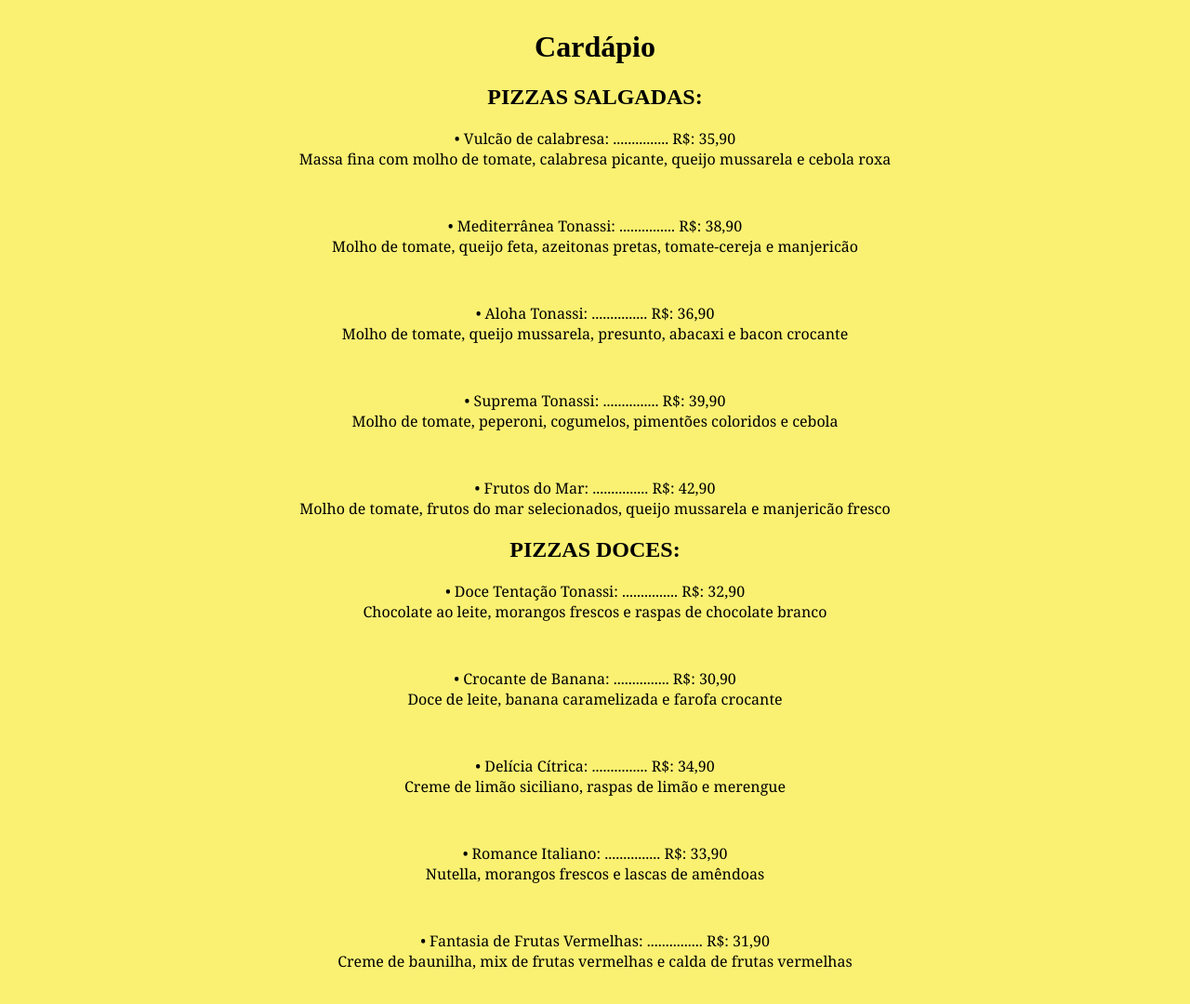
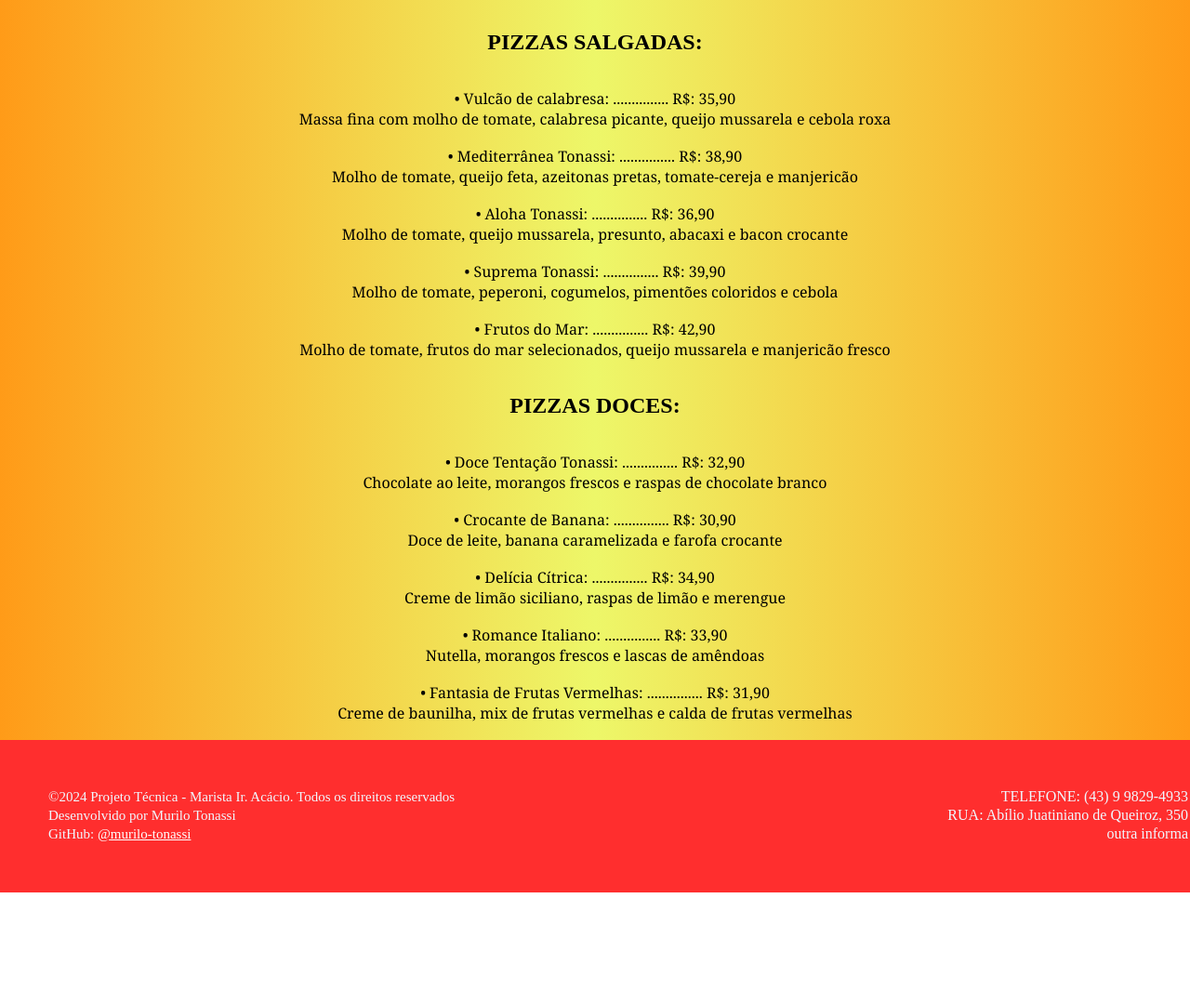
Before and after one commit to murilo-tonassi/Cardapio, a plain HTML site: page index.html in a window 1280 px wide. Shown: the part 460-1540 px from the top of the page at 93% size. After the commit the page ends 1420 px from the top, so only its background shows below. Drawn offline with Linux system fonts and the light colour scheme; a script that the page names is missing.

Commit message:
alteração

```diff
--- a/index.html
+++ b/index.html
@@ -12,21 +12,21 @@
 
     <p id="cardapiodepizzas"><b>TONASSI PIZZARIA</b> </p>
 
-    <img src="pizza.png">
+    <img src="pizza-removebg-preview.png">
 
-    <h1> Cardápio</h1>
+    <h1> Cardápio</h1><br></br>
 
 
 <div>
-    <H2>PIZZAS SALGADAS:</H2>
+    <H2>PIZZAS SALGADAS:</H2><br></br>
 
     <p>• Vulcão de calabresa: ............... R$: 35,90 <br>Massa fina com molho de tomate, calabresa picante, queijo mussarela e cebola roxa</p></br>
     <p>• Mediterrânea Tonassi: ............... R$: 38,90 <br>Molho de tomate, queijo feta, azeitonas pretas, tomate-cereja e manjericão</p></br>
     <p>• Aloha Tonassi: ............... R$: 36,90 <br> Molho de tomate, queijo mussarela, presunto, abacaxi e bacon crocante</p></br>
     <p>• Suprema Tonassi: ............... R$: 39,90 <br> Molho de tomate, peperoni, cogumelos, pimentões coloridos e cebola</p></br>
-    <p>• Frutos do Mar: ............... R$: 42,90 <br>Molho de tomate, frutos do mar selecionados, queijo mussarela e manjericão fresco</br></p>
+    <p>• Frutos do Mar: ............... R$: 42,90 <br>Molho de tomate, frutos do mar selecionados, queijo mussarela e manjericão fresco</br></p><br></br>
 
-    <h2>PIZZAS DOCES:</h2>
+    <h2>PIZZAS DOCES:</h2><br></br>
     <p>• Doce Tentação Tonassi: ............... R$: 32,90 <br>Chocolate ao leite, morangos frescos e raspas de chocolate branco</p></br>
     <p>• Crocante de Banana: ............... R$: 30,90 <br>Doce de leite, banana caramelizada e farofa crocante</p></br>
     <p>• Delícia Cítrica: ............... R$:  34,90  <br>Creme de limão siciliano, raspas de limão e merengue </p></br>
@@ -35,5 +35,26 @@
 
 </div>
 
+<footer>
+  <table class="rodape">
+    <tr>
+      <td class="coluna1">©2024 Projeto Técnica - Marista Ir. Acácio. Todos os direitos reservados</td>
+      <td class="coluna2">TELEFONE: (43) 9 9829-4933</td>
+    </tr>
+    <tr>
+      <td class="coluna1">Desenvolvido por Murilo Tonassi</td>
+      <td class="coluna2">RUA: Abílio Juatiniano de Queiroz, 350</td>
+    </tr>
+    <tr>
+      <td class="coluna1">GitHub: <a href="https://github.com/murilo-tonassi">@murilo-tonassi</a></td>
+      <td class="coluna2">outra informa</td>
+    </tr>
+    <tr>
+      <td class=""></td>
+      <td></td>
+    </tr>
+  </table>
+
+</footer>
 </body>
 </html>
--- a/style.css
+++ b/style.css
@@ -1,3 +1,7 @@
+*{
+    margin: 0;
+    padding: 0;
+}
 p{
     font-family:Cambria, Cochin, Georgia, Times, 'Times New Roman', serif}
 
@@ -20,9 +24,9 @@
     img{
         border-radius: 45%;
         position:relative;
-        left: 500px;
-        top: -10px;
-        width: 300px;
+        left: 515px;
+        top: -05px;
+        width: 280px;
     }
 
     h1{
@@ -32,5 +36,31 @@
 
     body{
 
-        background-color: rgb(250, 241, 115);
+        background: linear-gradient(-450deg, #ff9b18, #edf769, #ff9b18)
     }
+
+
+
+.rodape{
+  /* border: solid 1px white; */
+  width: 1230px;
+}
+
+.coluna1{
+  width: 615px;
+  /* border: solid 1px white; */
+  text-align: justify;
+  font-size: 15px;
+}
+footer {
+  background-color:rgb(255, 46, 46);
+  padding: 50px;
+  color: aliceblue;
+  text-align: center;
+}
+a{
+  color:white;
+}
+.coluna2{
+  text-align:right;
+}
```
Also changed, not shown: pizza-removebg-preview.png (added).
